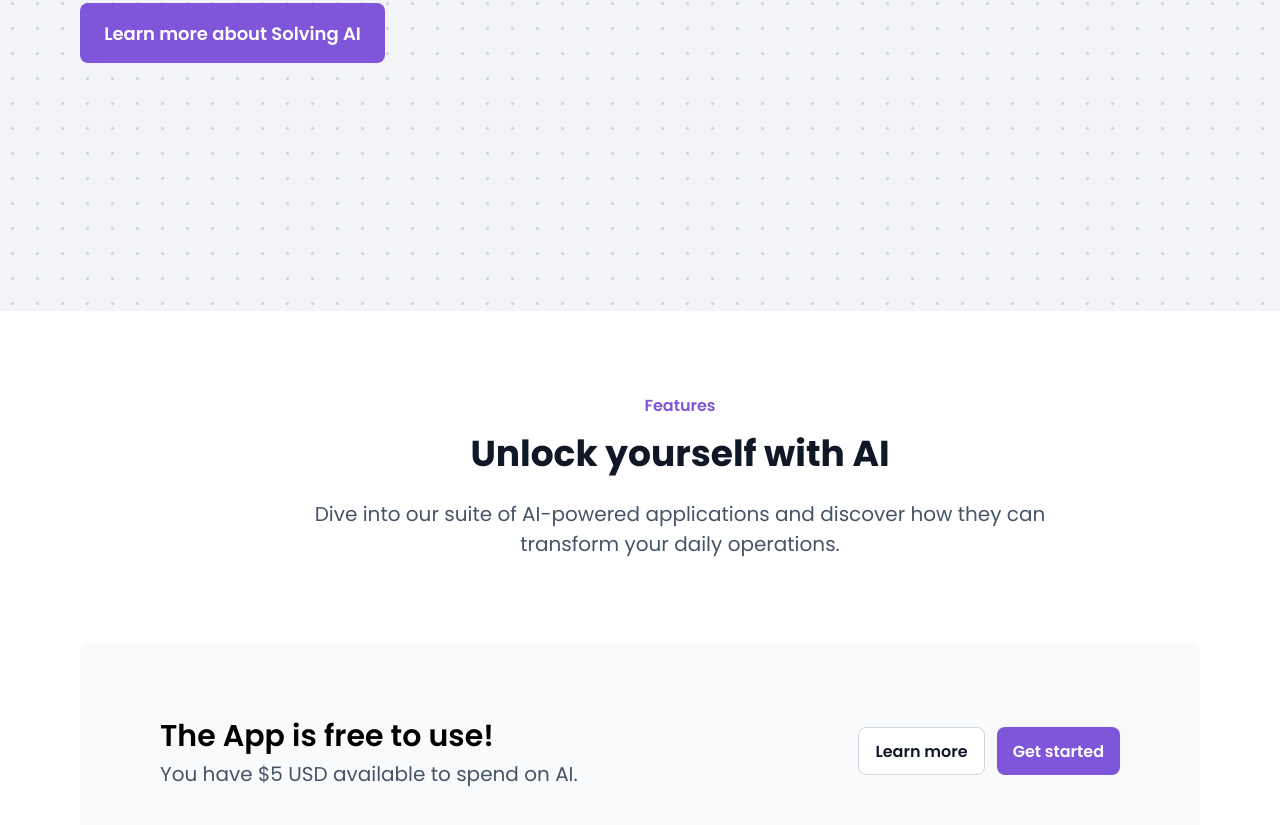
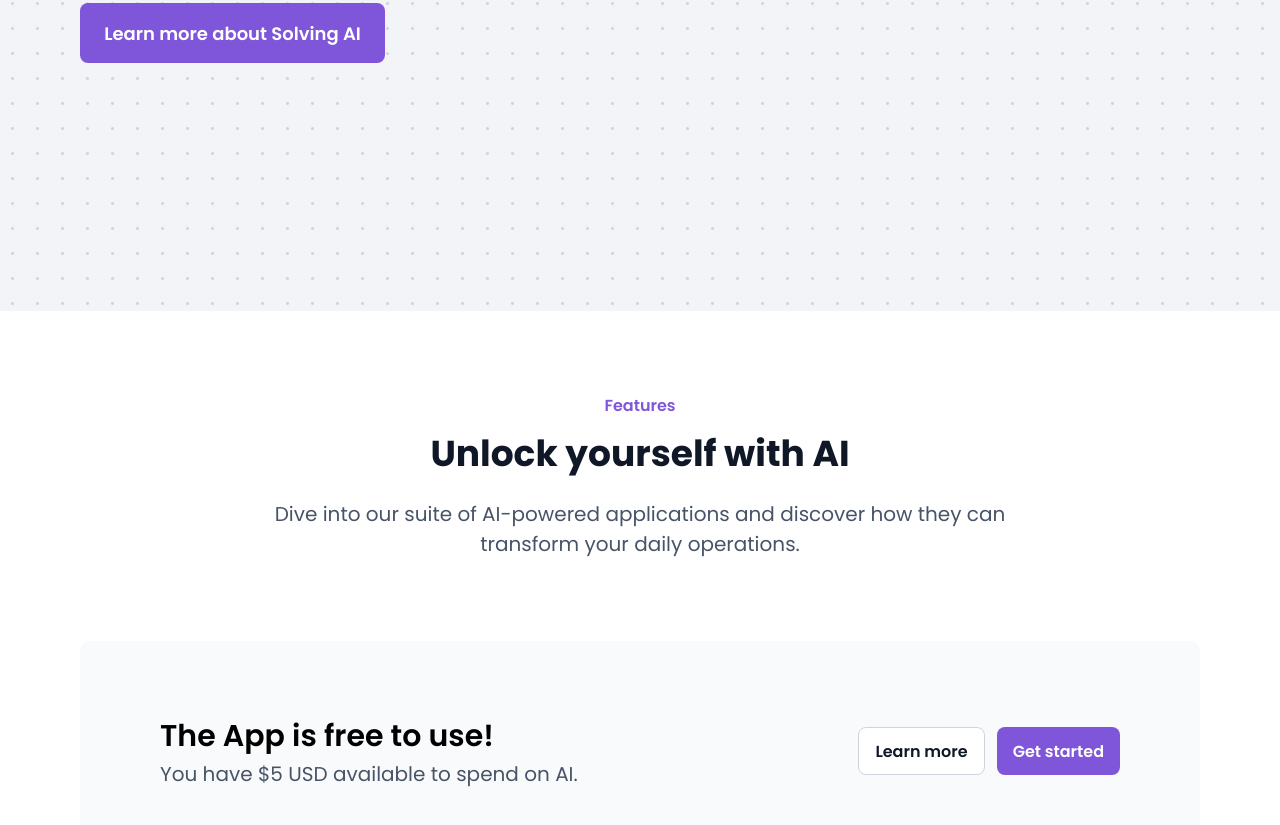
Before and after one commit to edgg72/SAI-assessment, a React (Vite) app: page / in a window 1280 px wide. Shown: the part 489-1314 px from the top of the page. Built offline with nearby package versions, Linux system fonts and the light colour scheme.

Commit message:
Add small change to layout

```diff
--- a/src/Components/Features/Features.scss
+++ b/src/Components/Features/Features.scss
@@ -1,7 +1,7 @@
 @use  '../../base' as *;
 
 .features {
-  padding-left: $size-xxl;
+  padding: 0 $size-xxl;
   display: flex;
   flex-direction: column;
   justify-content: center;
```
